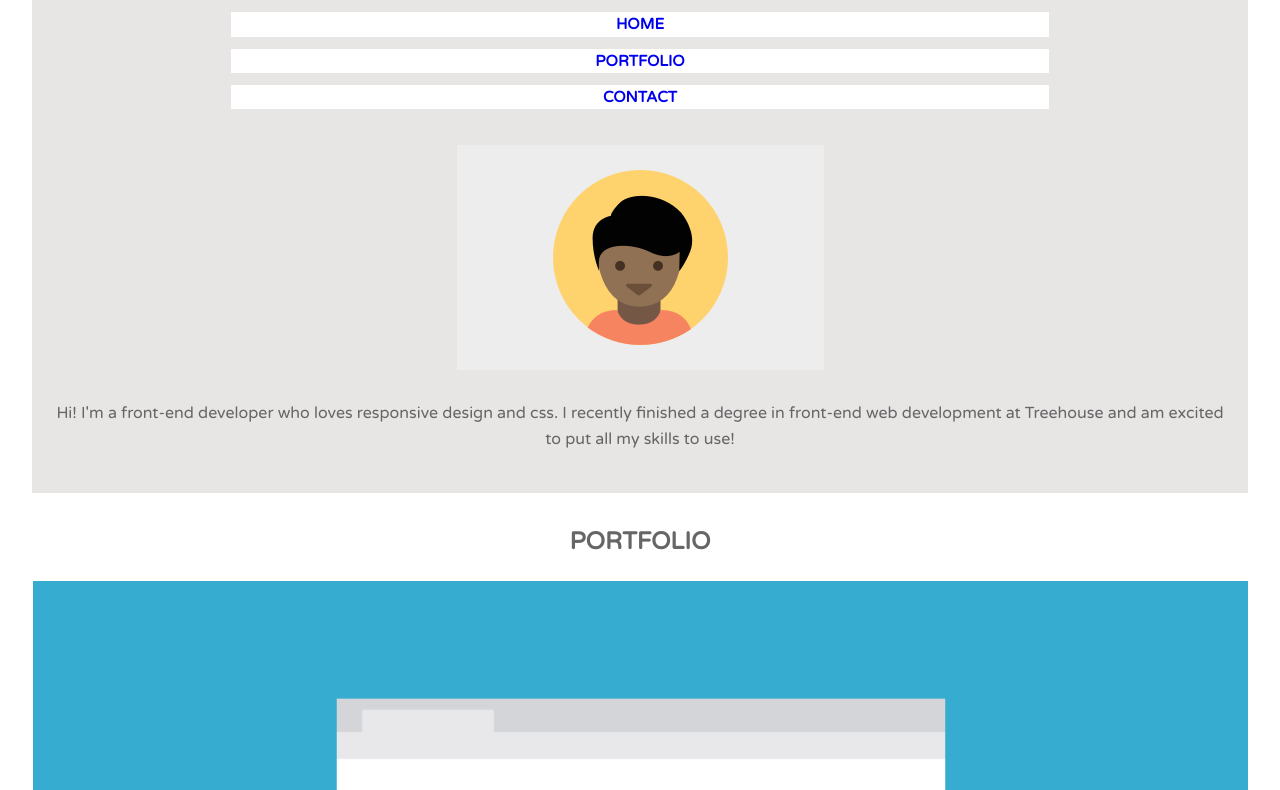
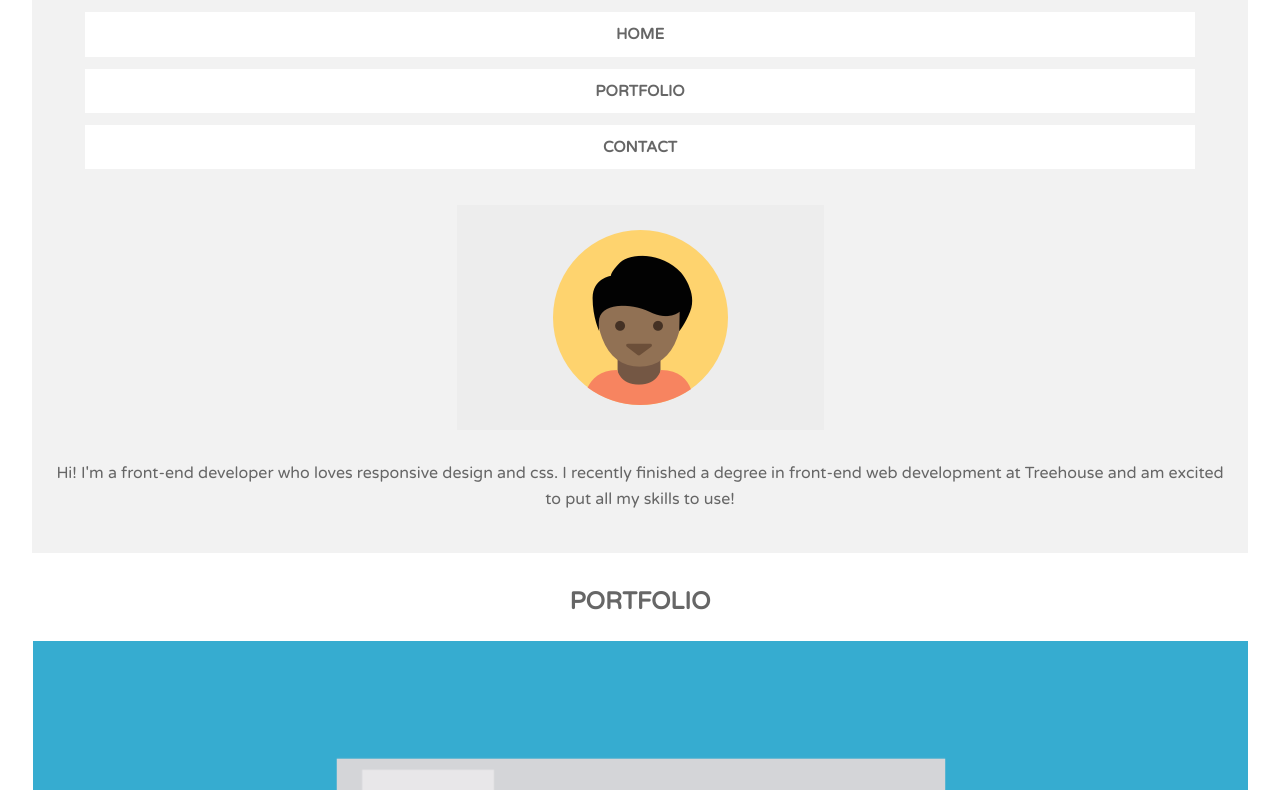
Before and after one commit to animakaspal/project-2, a plain HTML site: page index.html in a window 1280 px wide. Shown: the part 90-880 px from the top of the page. Drawn offline with Linux system fonts and the light colour scheme.

Commit message:
Force color of all links, increase width and padding of .main-nav li

```diff
--- a/css/style.css
+++ b/css/style.css
@@ -19,7 +19,7 @@ body {
 
 /*.card,*/
 .main-header {
-  background-color: #e8e5e5;
+  background-color: #f2f2f2;
 }
 
 img {
@@ -50,6 +50,7 @@ img {
 
 a {
   text-decoration: none;
+  color: #666666;
 }
 
 ul {
@@ -73,8 +74,11 @@ ul {
 
 .main-nav li {
   background: #fff;
-  width: 70%;
+  width: 95%;
+  /* padding: 6px auto; */
+  padding: 10px;
   display: inline-block;
+  color: #666666;
 }
 
 .main-nav {
```
